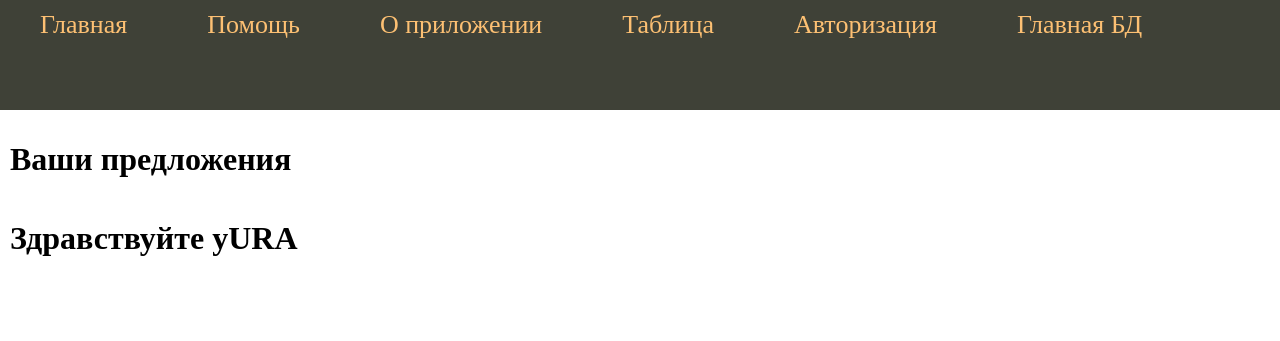
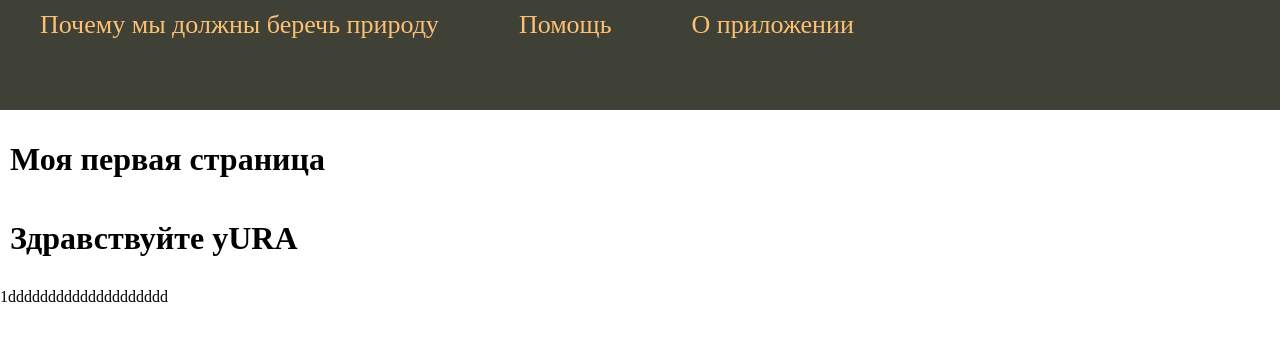
Before and after one commit to xryst243546543235/wot1, a Flask app: page / in a window 1280 px wide. Shown: the top 341 px of the page. Run offline with Flask 2, Linux system fonts and the light colour scheme.

Commit message:
вфывфы

```diff
--- a/app.py
+++ b/app.py
@@ -18,10 +18,8 @@
 # print(*app.config.items(), sep='\n')
 app.config.update(dict(DATABASE=os.path.join(app.root_path, 'flask.db')))
 # print(*app.config.items(), sep='\n')
-title = ['Flask', 'Как интересно', 'Ваши предложения', 'Химия', '']
-menu = [{'name': 'Главная', 'url': '/'}, {'name': 'Помощь', 'url': 'help'}, {'name': 'О приложении', 'url': 'about'},
-        {'name': 'Таблица', 'url': 'table'}, {'name': 'Авторизация', 'url': 'login'},
-        {'name': 'Главная БД', 'url': '/db/index_db'}]
+title = ['']
+menu = [{'name': 'Почему мы должны беречь природу', 'url': '/'}, {'name': 'Помощь', 'url': 'help'}, {'name': 'О приложении', 'url': 'about'}]
 
 @app.route('/update_server', methods=['POST'])
 def webhook():
--- a/templates/index.html
+++ b/templates/index.html
@@ -2,4 +2,5 @@
 {% block content %}
 {{ super() }}
 <h1> Здравствуйте {{user.username}} </h1>
+<p>1dddddddddddddddddddd</p>
 {% endblock %}
```
